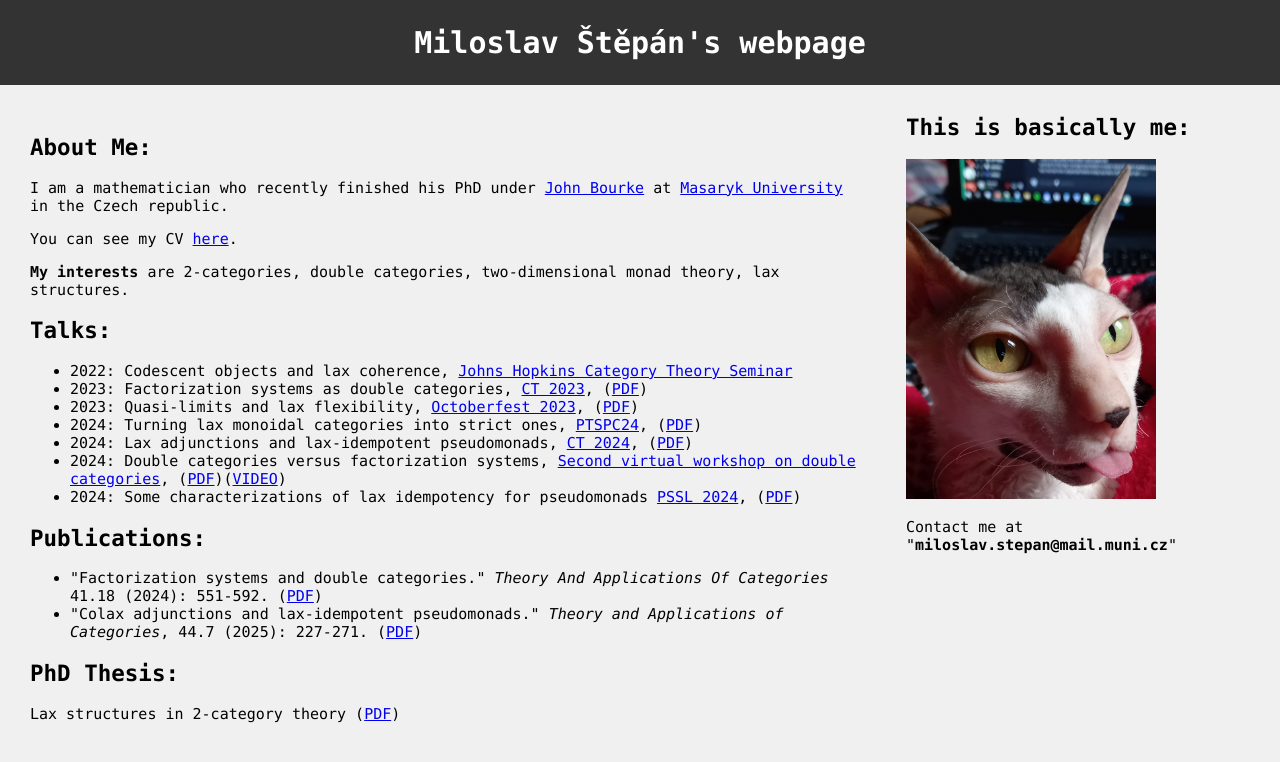
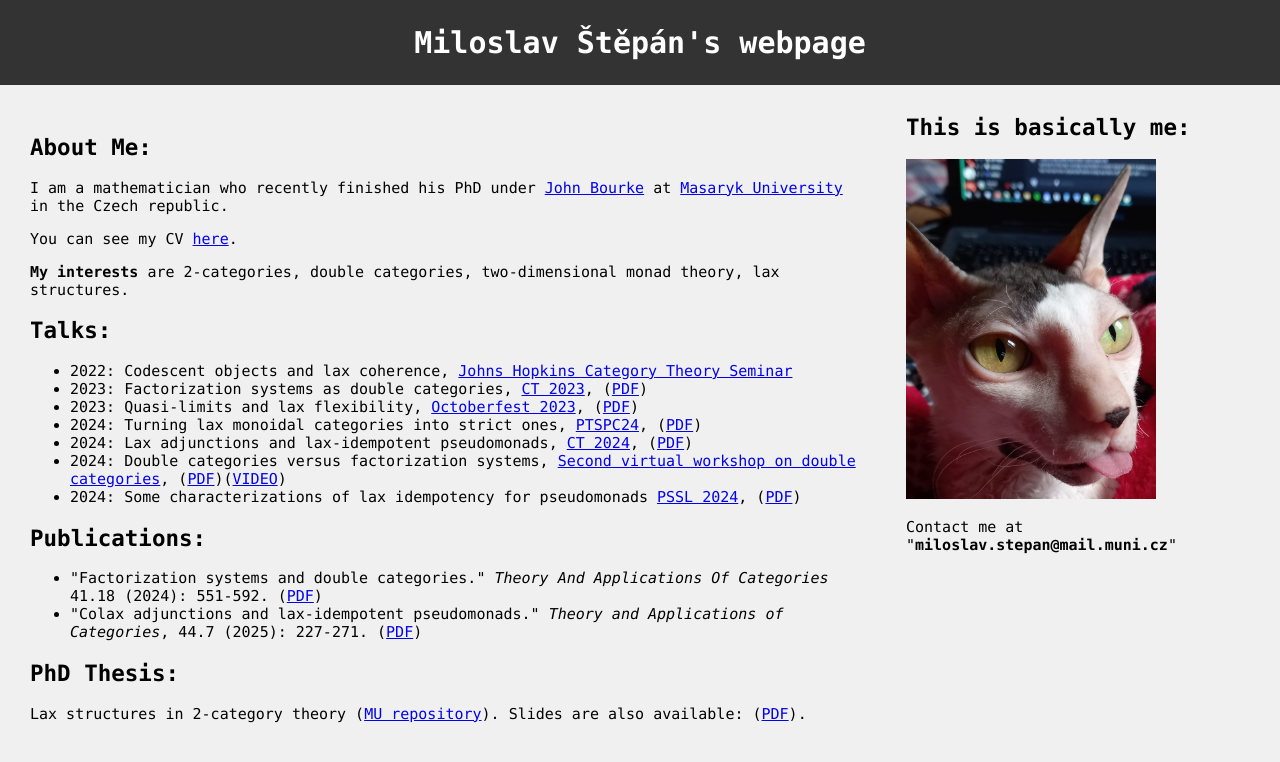
Before and after one commit to MiloslavStepan/MiloslavStepan.github.io, a Jekyll site: the page built from README.md, in a window 1280 px wide. Shown: the top 762 px of the page. Built offline with Jekyll 4.4.1, drawn with Linux system fonts in a browser that asks for light colours; our own code applies the rules of GitHub Pages for plain Markdown files.

Commit message:
Update home.html

```diff
--- a/_layouts/home.html
+++ b/_layouts/home.html
@@ -89,7 +89,7 @@
 		</ul>
 
         <h2>PhD Thesis:</h2>
-		Lax structures in 2-category theory (<a href="https://is.muni.cz/auth/th/qlooc/MiloslavPhD.pdf">PDF</a>)
+		Lax structures in 2-category theory (<a href="https://is.muni.cz/auth/th/qlooc/MiloslavPhD.pdf">MU repository</a>). Slides are also available: (<a href="Files/Stepan%20Phd%20Defense%20Slides.pdf">PDF</a>).
     </p></section>
 
 
```
